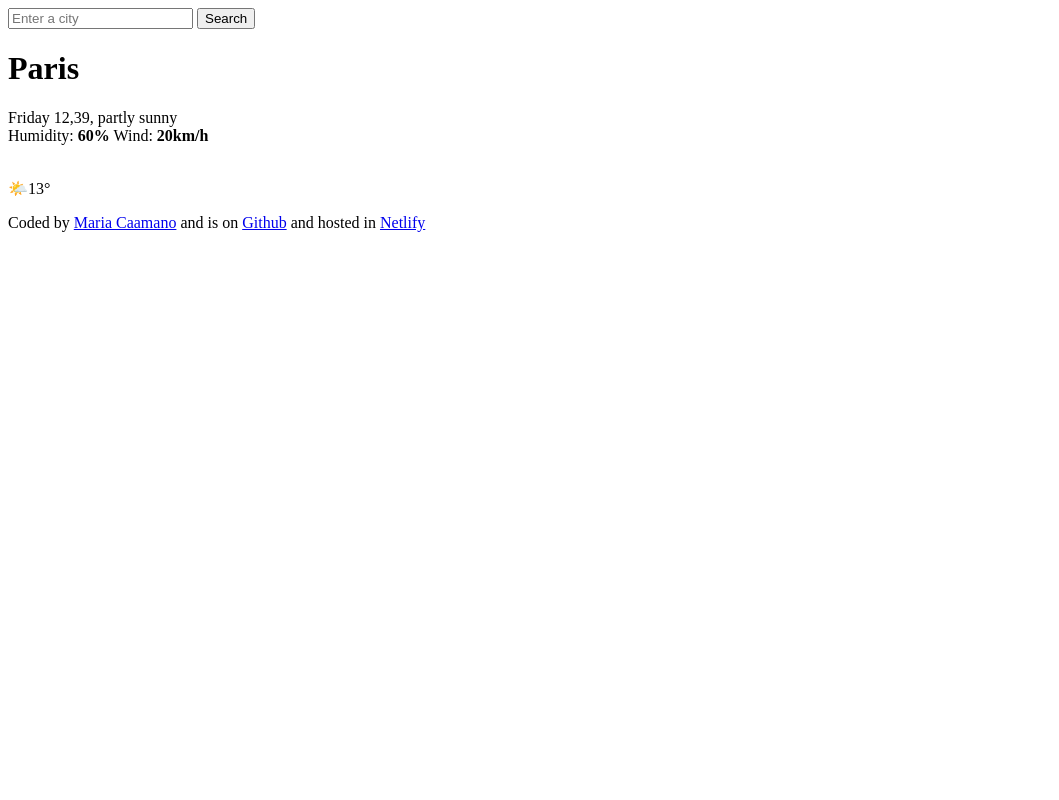
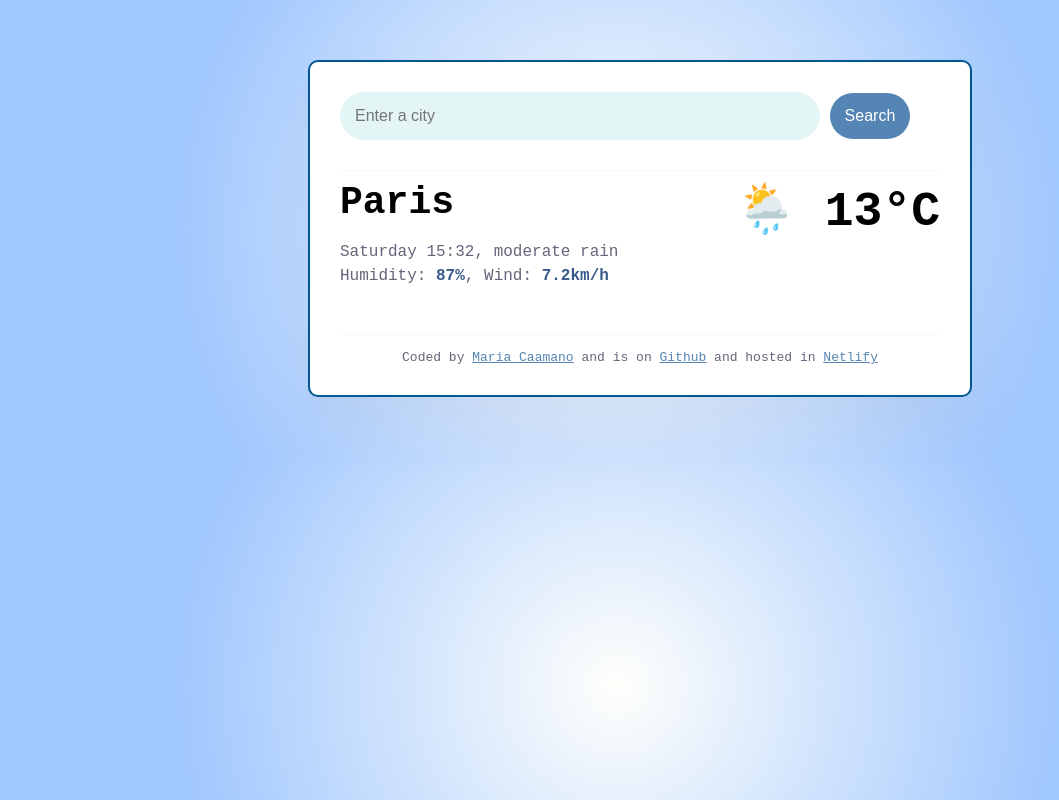
Before and after one commit to mariacaamanotraducciones-wq/elTiempo, a plain HTML site: page index.html in a window 1280 px wide. Shown: the whole page, without its empty margins (0-1059 px from the left). Drawn offline with Linux system fonts and the light colour scheme.

Commit message:
added css style

```diff
--- a/index.html
+++ b/index.html
@@ -4,28 +4,33 @@
     <meta charset="UTF-8" />
     <meta name="viewport" content="width=device-width, initial-scale=1.0" />
     <title>Tiempo app</title>
+    <link rel="stylesheet" href="src/style.css" />
   </head>
   <body>
+    <div class="container">
       <header>
         <form action="">
-        <input type="text" placeholder="Enter a city" required />
-        <input type="submit" value="Search" class="button" />
+          <input
+            type="text"
+            placeholder="Enter a city"
+            class="search-imput"
+            required
+          />
+          <input type="submit" value="Search" class="search-button" />
         </form>
       </header>
-    <h1>Paris</h1>
-    <div class="weather-today">
-      <p>
-        Friday 12,39, partly sunny
-        <br />
-        Humidity: <strong>60%</strong> Wind: <strong>20km/h</strong>
-        <br />
-        <br />
+      <main>
+        <div class="today-weather">
+          <div>
+            <h1 class="current-city">Paris</h1>
+            <p class="details">
+              Saturday 15:32, moderate rain <br />
+              Humidity: <strong>87%</strong>, Wind: <strong>7.2km/h</strong>
+            </p>
           </div>
-        <div>
-        🌤️13°
+          <div class="current-temperature">🌦️ 13°C</div>
         </div>
-      </p>
-
+      </main>
       <footer>
         Coded by
         <a href="https://github.com/mariacaamanotraducciones-wq" target="_blank"
@@ -42,5 +47,6 @@
           >Netlify</a
         >
       </footer>
+    </div>
   </body>
 </html>
--- /dev/null
+++ b/src/style.css
@@ -0,0 +1,75 @@
+body {
+  background: radial-gradient(
+    592px at 48.2% 50%,
+    rgba(255, 255, 249, 0.6) 0%,
+    rgb(160, 199, 254) 74.6%
+  );
+  font-family: "PT Mono", monospace;
+}
+form {
+  display: block;
+}
+main {
+  padding: 30px 0;
+}
+strong {
+  color: #38598b;
+}
+footer {
+  border-top: 1px solid #f9f7fe;
+  text-align: center;
+  padding-top: 15px;
+  font-size: 13px;
+  color: rgba(39, 33, 66, 0.7);
+}
+a {
+  color: #5585b5;
+}
+.container {
+  background: white;
+  max-width: 600px;
+  border: 2px solid #005792;
+  margin: 60px auto;
+  padding: 30px;
+  border-radius: 10px;
+  box-shadow: 0 30px 50px rgba(119, 116, 138, 0.08);
+}
+.search-imput {
+  background-color: #e3f6f5;
+  border: none;
+  color: rgba(39, 33, 66, 0.4);
+  font-size: 16px;
+  padding: 15px;
+  width: 75%;
+  border-radius: 25px;
+}
+.search-button {
+  background-color: #5585b5;
+  color: white;
+  border: none;
+  border-radius: 25px;
+  padding: 15px;
+  line-height: 1;
+  font-size: 16px;
+}
+.current-city {
+  font-size: 38px;
+  font-weight: 900;
+  margin: 0;
+}
+.today-weather {
+  border-top: 1px solid #f9f7fe;
+  display: flex;
+  justify-content: space-between;
+  padding-top: 10px;
+}
+.current-temperature {
+  font-size: 48px;
+  font-weight: 900;
+}
+.details {
+  color: rgba(39, 33, 66, 0.7);
+  font-size: 16px;
+  font-weight: 400;
+  line-height: 24px;
+}
```
Lines whose indentation alone changed are shown as unchanged.
